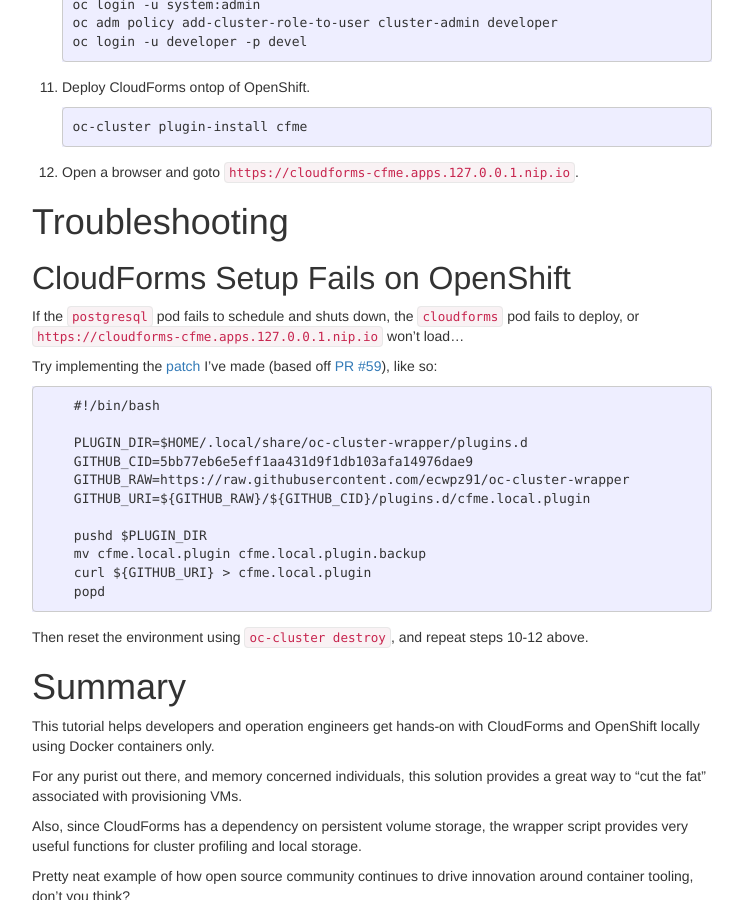
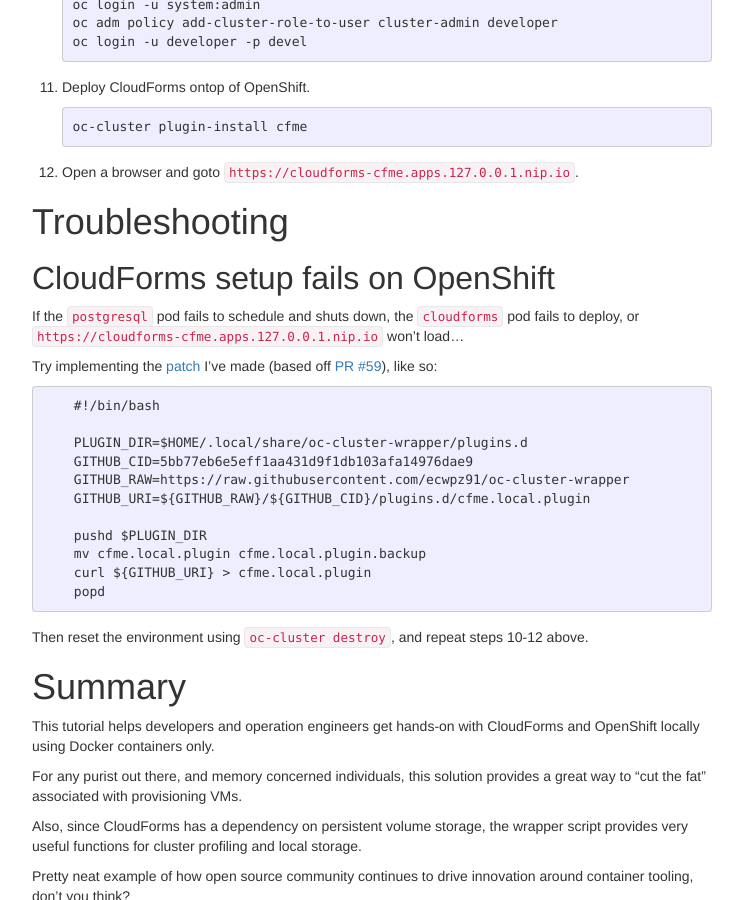
Before and after one commit to ecwpz91/ecwpz91.github.io, a Jekyll site: the page built from _posts/2017-09-08-CloudForms via OpenShift using Docker.md, in a window 1280 px wide and 900 px high, scrolled down 2550 px. Shown: the whole window, without its empty margins (268-1011 px from the left). Built offline with Jekyll 4.4.1, drawn with Linux system fonts in a browser that asks for light colours; nearby versions of some CDN libraries.

Commit message:
Updated subheader

```diff
--- a/_posts/2017-09-08-CloudForms via OpenShift using Docker.md
+++ b/_posts/2017-09-08-CloudForms via OpenShift using Docker.md
@@ -132,7 +132,7 @@
 
 # Troubleshooting
 
-## CloudForms Setup Fails on OpenShift
+## CloudForms setup fails on OpenShift
 
 If the `postgresql` pod fails to schedule and shuts down, the `cloudforms` pod fails to deploy, or `https://cloudforms-cfme.apps.127.0.0.1.nip.io` won't load...
 
```
